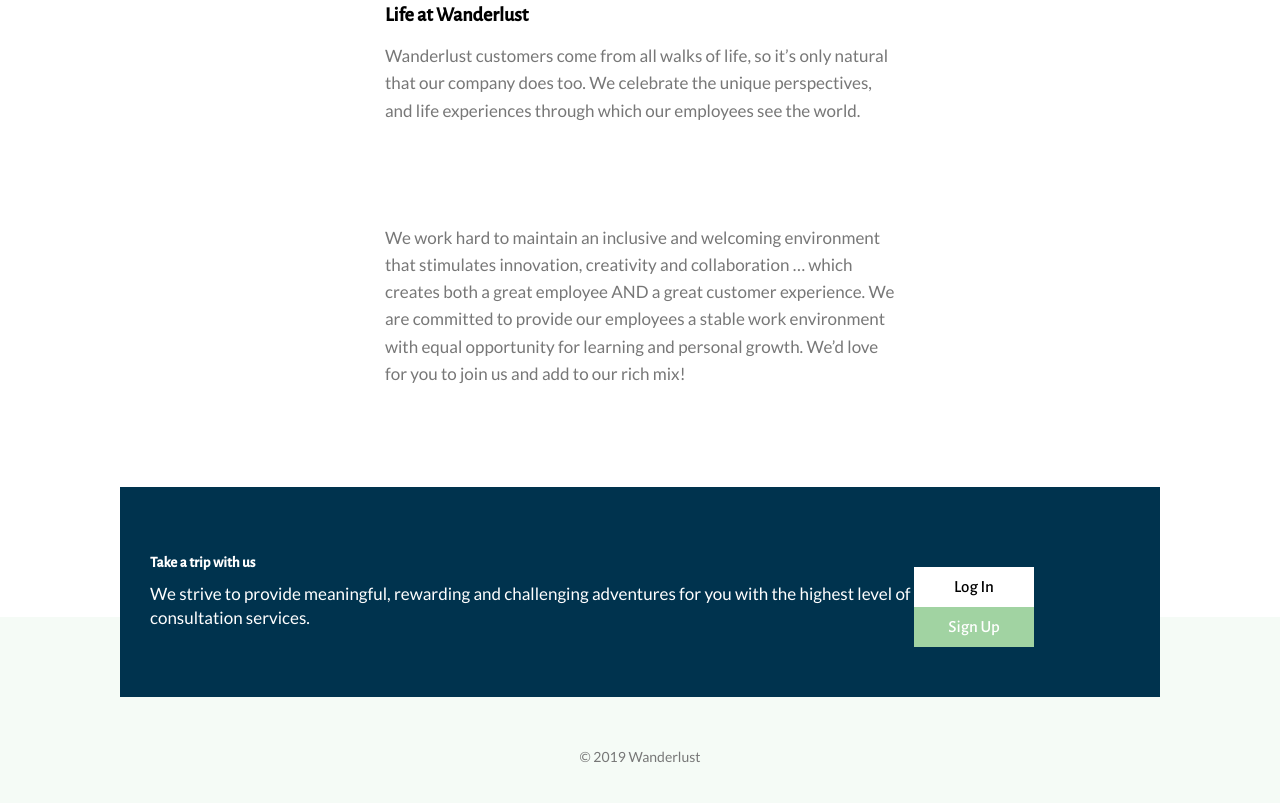
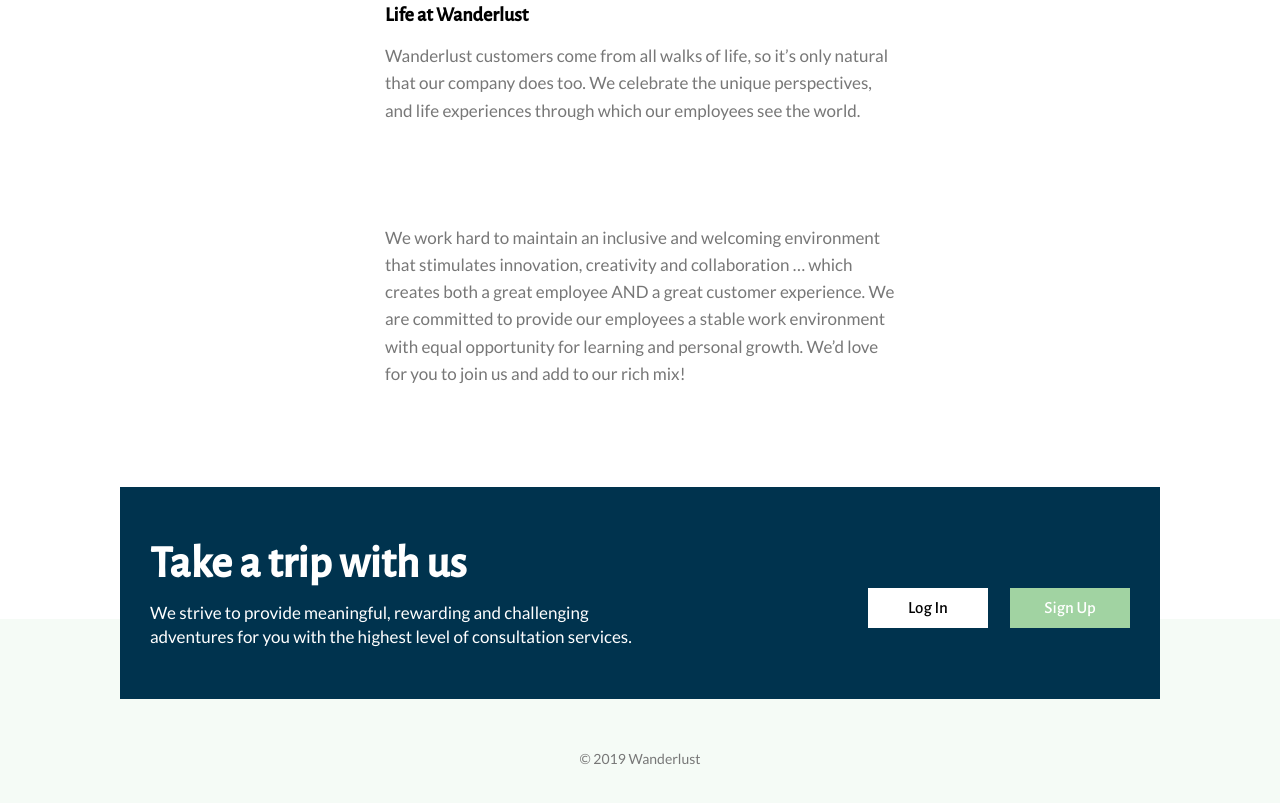
Before and after one commit to FegaLS/wanderlust, a website: page about.html in a window 1280 px wide. Shown: the part 1783-2586 px from the top of the page. Drawn offline with nearby package versions, Linux system fonts and the light colour scheme; no server answers.

Commit message:
small ui fixes

```diff
--- a/about.html
+++ b/about.html
@@ -85,8 +85,8 @@
         <section class="content-wrapper no-bottom">
             <div class="cta-section">
                 <div class="cta-content">
-                    <h2>Take a trip with us</h2>
-                    <p>We strive to provide meaningful, rewarding and challenging adventures for you with the highest level of consultation services.</p>
+                    <h2 class="headline">Take a trip with us</h2>
+                    <p class="summary">We strive to provide meaningful, rewarding and challenging adventures for you with the highest level of consultation services.</p>
                 </div>
                 <div class="cta-btns">
                     <button class="btn-light hvr-fade hvr-glow">Log In</button>
```
